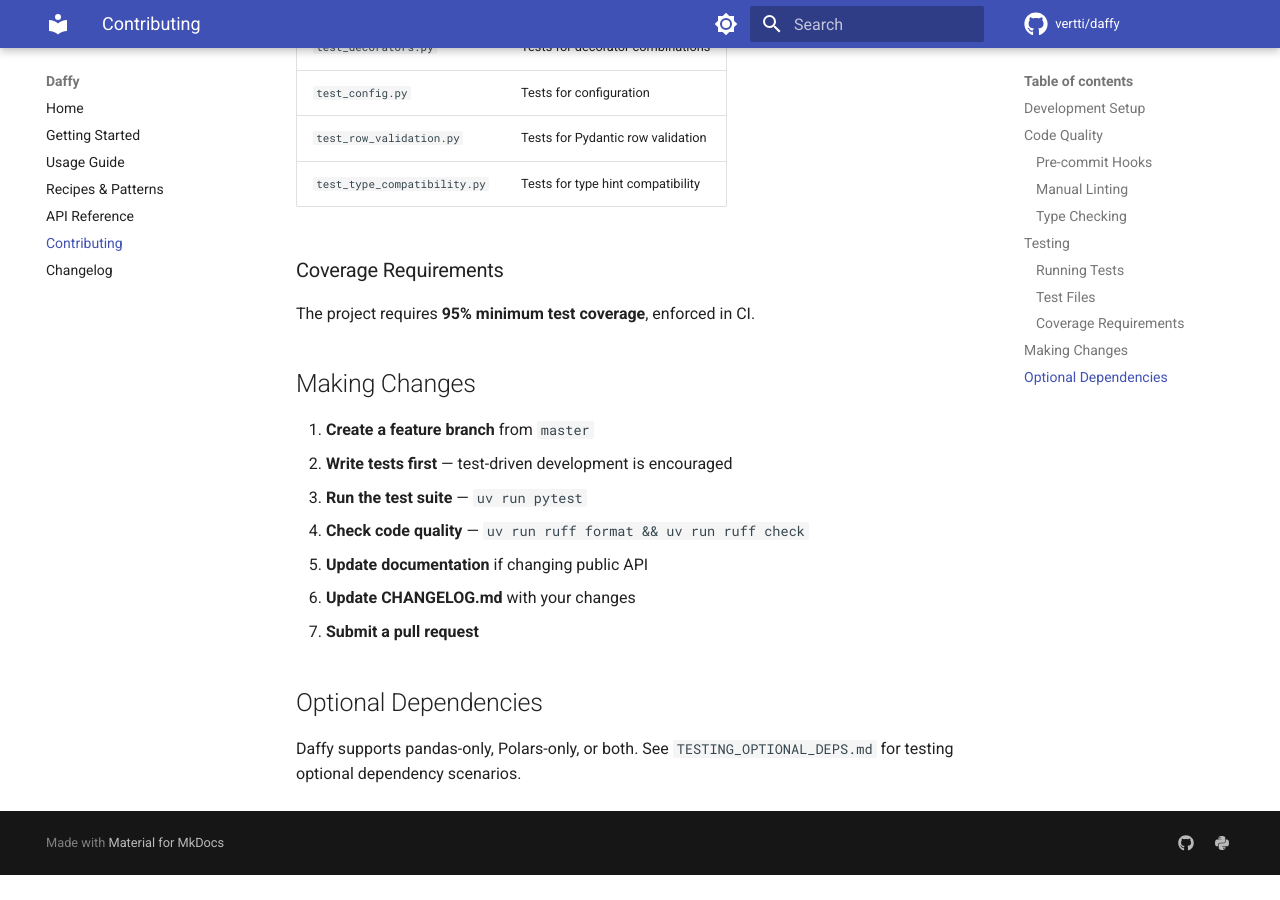
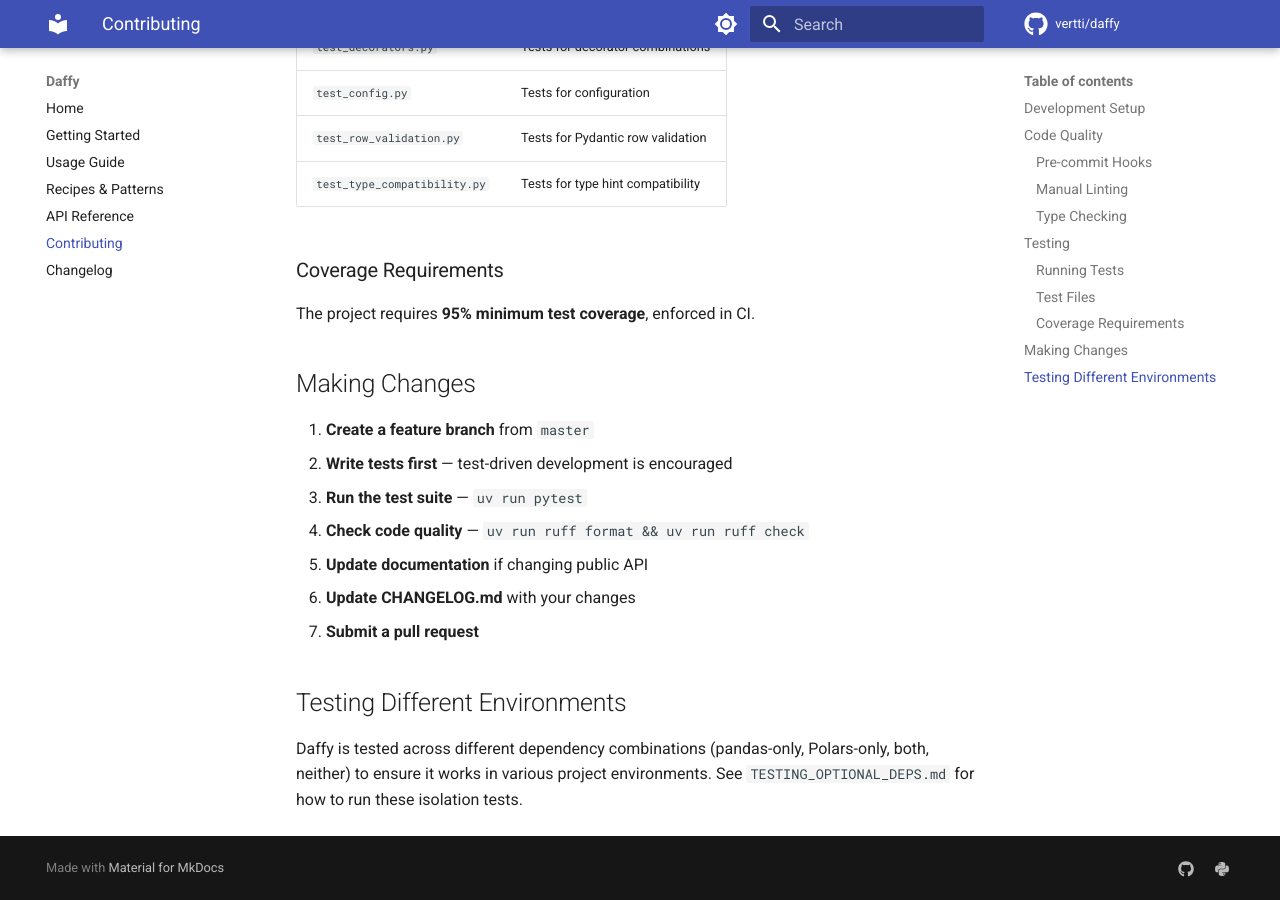
Before and after one commit to ThoughtWorksInc/daffy, an MkDocs documentation site: the page built from docs/contributing.md, in a window 1280 px wide and 900 px high, scrolled down 1829 px. Built offline with MkDocs 1.6.1 and Material for MkDocs 9.7.7, drawn with Linux system fonts in a browser that asks for light colours; comment, search, counter and statistics services are not loaded; before the commit the page ends 2704 px from its top, so only the background shows below that.

Commit message:
Clarify optional dependency testing in contributing guide

```diff
--- a/docs/contributing.md
+++ b/docs/contributing.md
@@ -95,6 +95,6 @@ The project requires **95% minimum test coverage**, enforced in CI.
 6. **Update CHANGELOG.md** with your changes
 7. **Submit a pull request**
 
-## Optional Dependencies
+## Testing Different Environments
 
-Daffy supports pandas-only, Polars-only, or both. See `TESTING_OPTIONAL_DEPS.md` for testing optional dependency scenarios.
+Daffy is tested across different dependency combinations (pandas-only, Polars-only, both, neither) to ensure it works in various project environments. See `TESTING_OPTIONAL_DEPS.md` for how to run these isolation tests.
```
